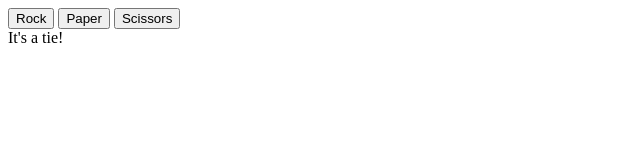
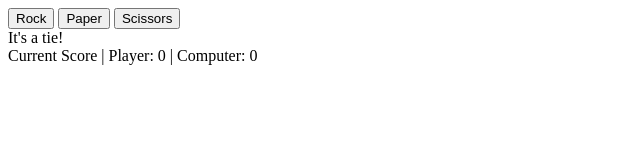
Before and after one commit to JSE955/rockpaperscissors, a plain HTML site: page index.html in a window 1280 px wide. Both pictures are taken after a click on the button "Rock". Shown: the whole page, without its empty margins (0-640 px from the left). Drawn offline with Linux system fonts and the light colour scheme.

Commit message:
Add score display and update it with running scores

```diff
--- a/index.html
+++ b/index.html
@@ -11,5 +11,6 @@
     <button class="paper">Paper</button>
     <button class="scissors">Scissors</button>
     <div class="results"></div>
+    <div class="score"></div>
 </body>
 </html>
--- a/rps.js
+++ b/rps.js
@@ -5,6 +5,7 @@ const rockButton = document.querySelector(".rock");
 const paperButton = document.querySelector(".paper");
 const scissorsButton = document.querySelector(".scissors");
 const results = document.querySelector(".results");
+const score = document.querySelector(".score");
 
 rockButton.addEventListener("click", () => {
     playRound("rock", getComputerChoice());
@@ -65,6 +66,10 @@ function checkForWinner() {
     }
 }
 
+function updateScoreDisplay() {
+    score.textContent = `Current Score | Player: ${humanScore} | Computer: ${computerScore}`;
+}
+
 function playRound(humanChoice, computerChoice) {
     if (humanChoice === "rock") {
         if (computerChoice === "paper") {
@@ -97,4 +102,6 @@ function playRound(humanChoice, computerChoice) {
             results.textContent = "It's a tie!";
         }
     }
+
+    updateScoreDisplay();
 }
```
